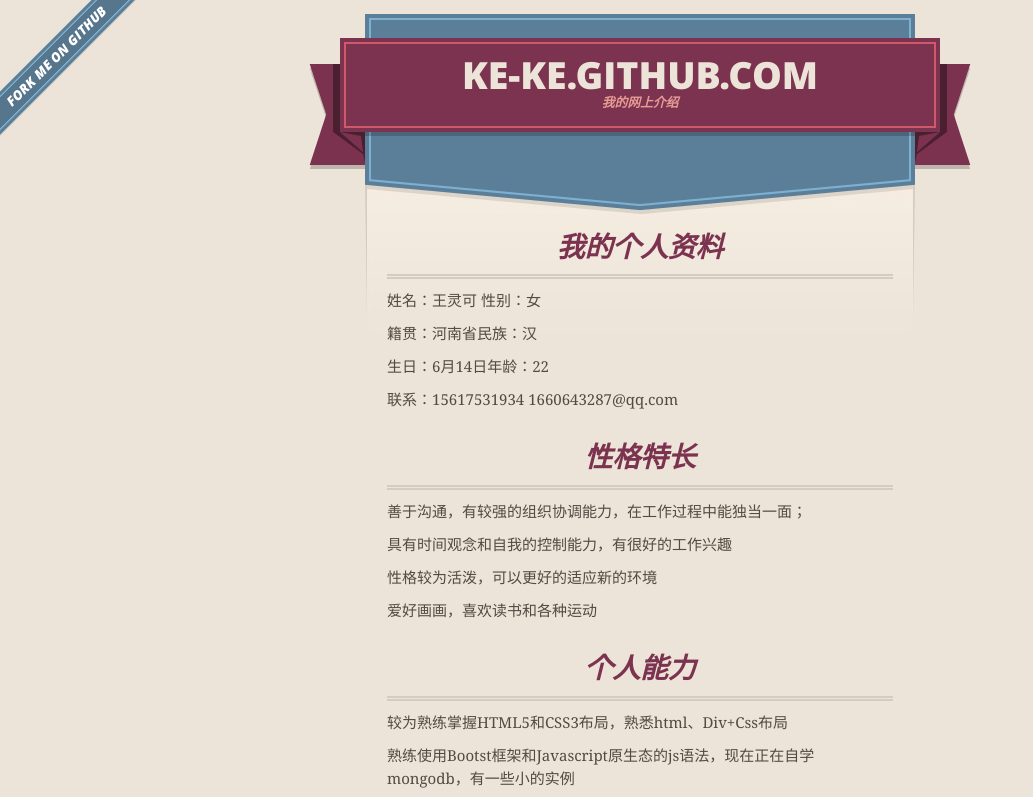
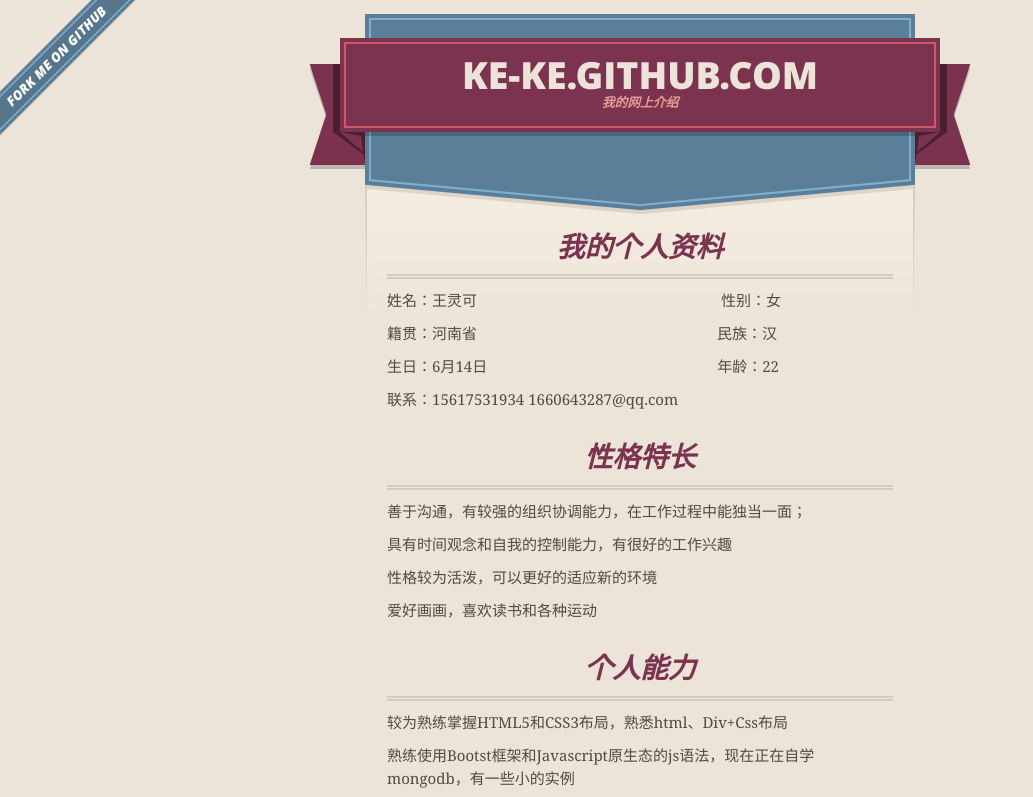
Before and after one commit to ke-ke/ke-ke.github.com, a plain HTML site: page index.html in a window 1280 px wide. Shown: the top 797 px of the page, without its empty margins (0-1033 px from the left). Drawn offline with nearby package versions, Linux system fonts and the light colour scheme.

Commit message:
Update index.html

```diff
--- a/index.html
+++ b/index.html
@@ -8,7 +8,7 @@
     <link rel="stylesheet" href="stylesheets/core.css" media="screen">
     <link rel="stylesheet" href="stylesheets/mobile.css" media="handheld, only screen and (max-device-width:640px)">
     <link rel="stylesheet" href="stylesheets/github-light.css">
-
+    <link rel="stylesheet" href="stylesheets/index.css">
     <script type="text/javascript" src="javascripts/modernizr.js"></script>
     <script type="text/javascript" src="https://ajax.googleapis.com/ajax/libs/jquery/1.7.1/jquery.min.js"></script>
     <script type="text/javascript" src="javascripts/headsmart.min.js"></script>
```
